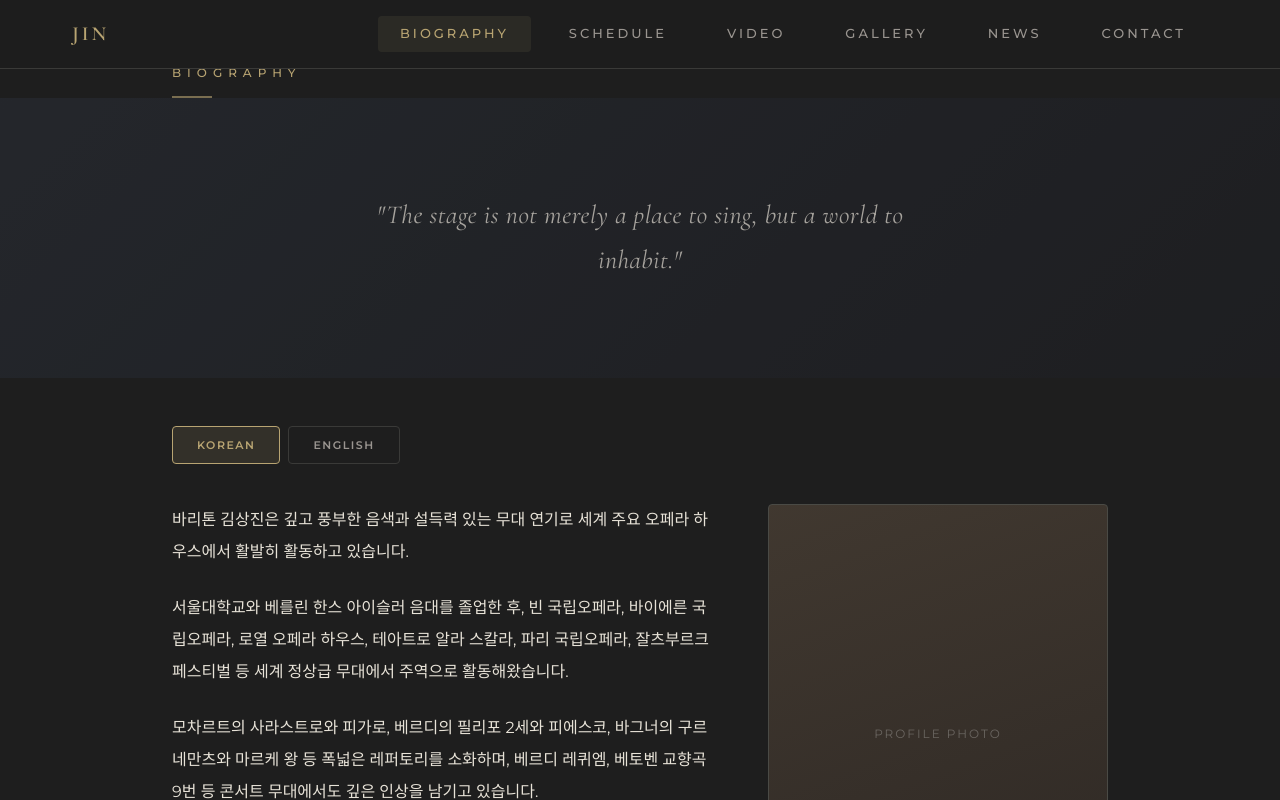
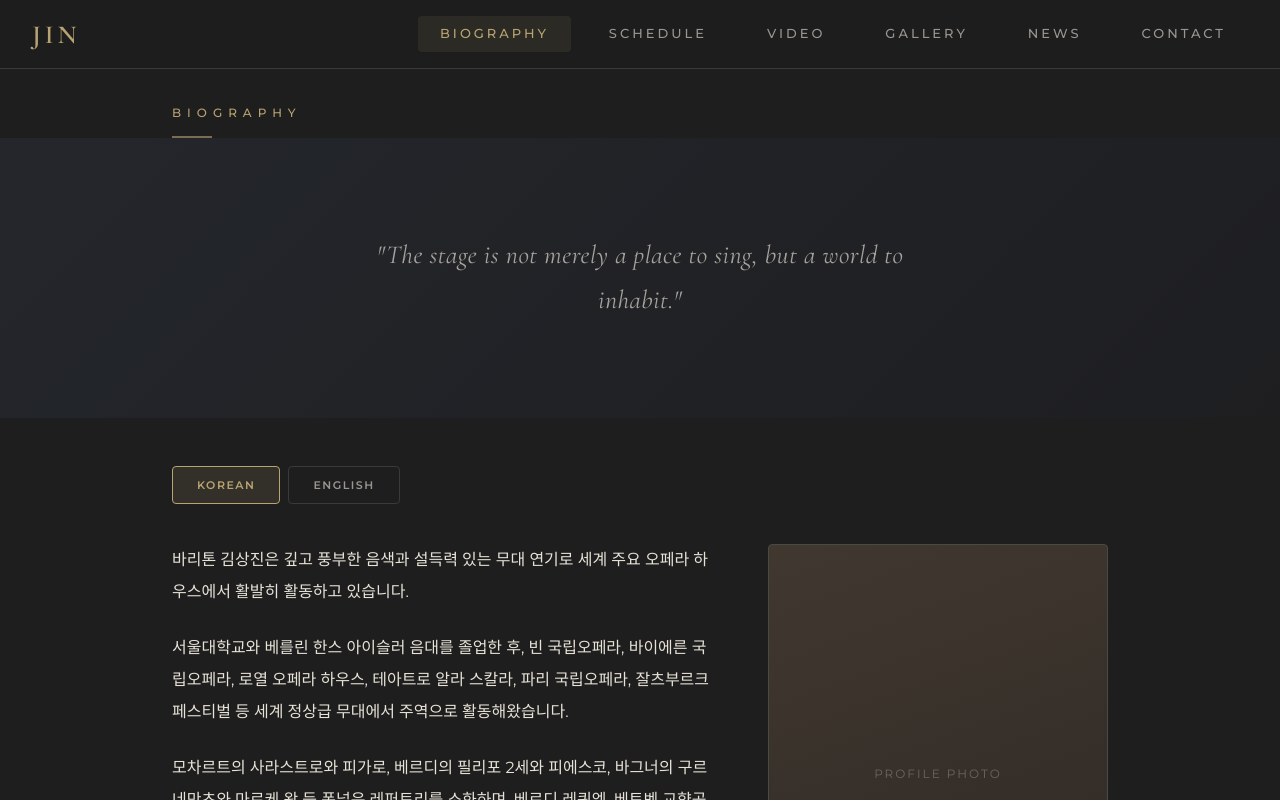
Before and after one commit to melonpang22/sangjin-kim-website, a Next.js app: page / in a window 1280 px wide. Both pictures are taken after a click on the button "BIOGRAPHY". Shown: the top 800 px of the page. Built offline with nearby package versions, Linux system fonts and the light colour scheme.

Commit message:
fix overlap and adjust nav

```diff
--- a/app/App.jsx
+++ b/app/App.jsx
@@ -55,8 +55,8 @@ function Nav({current,go,scrolled}){
   const [open,setOpen]=useState(false);
   return(
     <nav style={{position:"fixed",top:0,left:0,right:0,zIndex:100,background:scrolled?"rgba(30,30,30,0.92)":"transparent",backdropFilter:scrolled?"blur(16px)":"none",borderBottom:scrolled?`1px solid ${C.border}`:"none",transition:"all 0.5s"}}>
-      <div style={{maxWidth:1200,margin:"0 auto",padding:"0 32px",display:"flex",alignItems:"center",justifyContent:"space-between",height:68}}>
-        <button onClick={()=>go("Home")} style={{background:"none",border:"none",cursor:"pointer",padding:0}}><span style={{fontFamily:F.d,fontSize:20,fontWeight:600,color:C.gold,letterSpacing:3}}>JIN</span></button>
+      <div style={{maxWidth:1400,margin:"0 auto",padding:"0 32px",display:"flex",alignItems:"center",justifyContent:"space-between",height:68}}>
+        <button onClick={()=>go("Home")} style={{background:"none",border:"none",cursor:"pointer",padding:0}}><span style={{fontFamily:F.d,fontSize:26,fontWeight:600,color:C.gold,letterSpacing:4}}>JIN</span></button>
         <div className="dnv" style={{display:"flex",gap:16}}>{PAGES.filter(p=>p!=="Home").map(p=><button key={p} onClick={()=>go(p)} style={{background:current===p?`${C.gold}18`:"none",border:"none",cursor:"pointer",padding:"8px 22px",borderRadius:4,color:current===p?C.gold:C.muted,fontSize:13,fontFamily:F.b,fontWeight:500,letterSpacing:3,textTransform:"uppercase",transition:"all 0.3s"}}>{p}</button>)}</div>
         <button className="mbn" onClick={()=>setOpen(!open)} style={{display:"none",background:"none",border:"none",cursor:"pointer",color:C.gold,fontSize:22,padding:8}}>{open?"\u2715":"\u2630"}</button>
       </div>
@@ -74,7 +74,7 @@ function PhotoBanner({hue,quote}){
 }
 
 function SectionTitle({title}){
-  return(<div style={{padding:"60px 0 0",maxWidth:1000,margin:"0 auto",paddingLeft:32,paddingRight:32}}>
+  return(<div style={{padding:"100px 0 0",maxWidth:1000,margin:"0 auto",paddingLeft:32,paddingRight:32}}>
     <span style={{fontFamily:F.b,fontSize:12,letterSpacing:6,color:C.gold,fontWeight:500,textTransform:"uppercase"}}>{title}</span>
     <div style={{width:40,height:1.5,background:C.gold,marginTop:12,opacity:0.6}}/>
   </div>);
@@ -173,7 +173,7 @@ function GRow({label,items,tall}){
   const mv=e=>{if(!dr)return;e.preventDefault();ref.current.scrollLeft=sl-((e.pageX||e.touches?.[0]?.pageX)-sx)};
   const up=()=>setDr(false);
   return(<div style={{marginBottom:48}}>
-    <div style={{maxWidth:1000,margin:"0 auto",padding:"0 32px"}}><p style={{fontFamily:F.b,fontSize:12,letterSpacing:4,color:C.goldLight,marginBottom:16,fontWeight:500}}>{label}</p></div>
+    <div style={{maxWidth:1000,margin:"0 auto",padding:"0 48px"}}><p style={{fontFamily:F.b,fontSize:12,letterSpacing:4,color:C.goldLight,marginBottom:16,fontWeight:500}}>{label}</p></div>
     <div ref={ref} onMouseDown={dn} onMouseMove={mv} onMouseUp={up} onMouseLeave={up} onTouchStart={dn} onTouchMove={mv} onTouchEnd={up} style={{display:"flex",gap:16,overflowX:"auto",cursor:dr?"grabbing":"grab",scrollbarWidth:"none",userSelect:"none",WebkitUserSelect:"none",paddingLeft:32,paddingRight:32}}>
       {items.map(it=><div key={it.id} onClick={()=>!dr&&setLb(it)} style={{minWidth:tall?220:280,height:tall?300:200,borderRadius:4,flexShrink:0,transition:"transform 0.3s",background:`linear-gradient(135deg,hsl(${it.hue},${it.sat}%,20%),hsl(${it.hue+10},${it.sat-3}%,14%))`,border:`1px solid ${C.borderLight}`}} onMouseEnter={e=>e.currentTarget.style.transform="scale(1.02)"} onMouseLeave={e=>e.currentTarget.style.transform="scale(1)"}/>)}
     </div>
```
